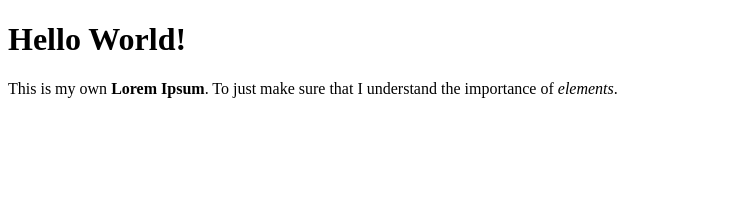
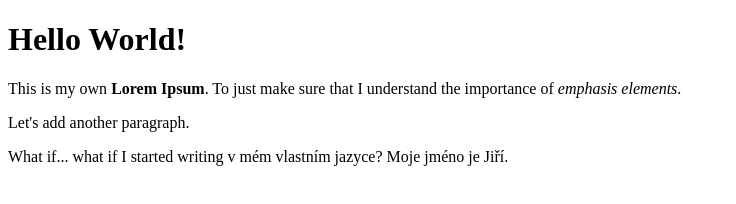
Before and after one commit to TSNheathen/git_test, a plain HTML site: page html-boilerplate/index.html in a window 1280 px wide. Shown: the whole page, without its empty margins (0-736 px from the left). Drawn offline with Linux system fonts and the light colour scheme.

```diff
--- a/html-boilerplate/index.html
+++ b/html-boilerplate/index.html
@@ -6,6 +6,8 @@
     </head>
     <body>
         <h1>Hello World!</h1>
-        <p>This is my own <strong>Lorem Ipsum</strong>. To just make sure that I understand the importance of <em>elements</em>.</p>
+        <p>This is my own <strong>Lorem Ipsum</strong>. To just make sure that I understand the importance of <em>emphasis elements</em>.</p>
+        <p>Let's add another paragraph.</p>
+        <p>What if... what if I started writing v mém vlastním jazyce? Moje jméno je Jiří.</p>
     </body>
 </html>
```
